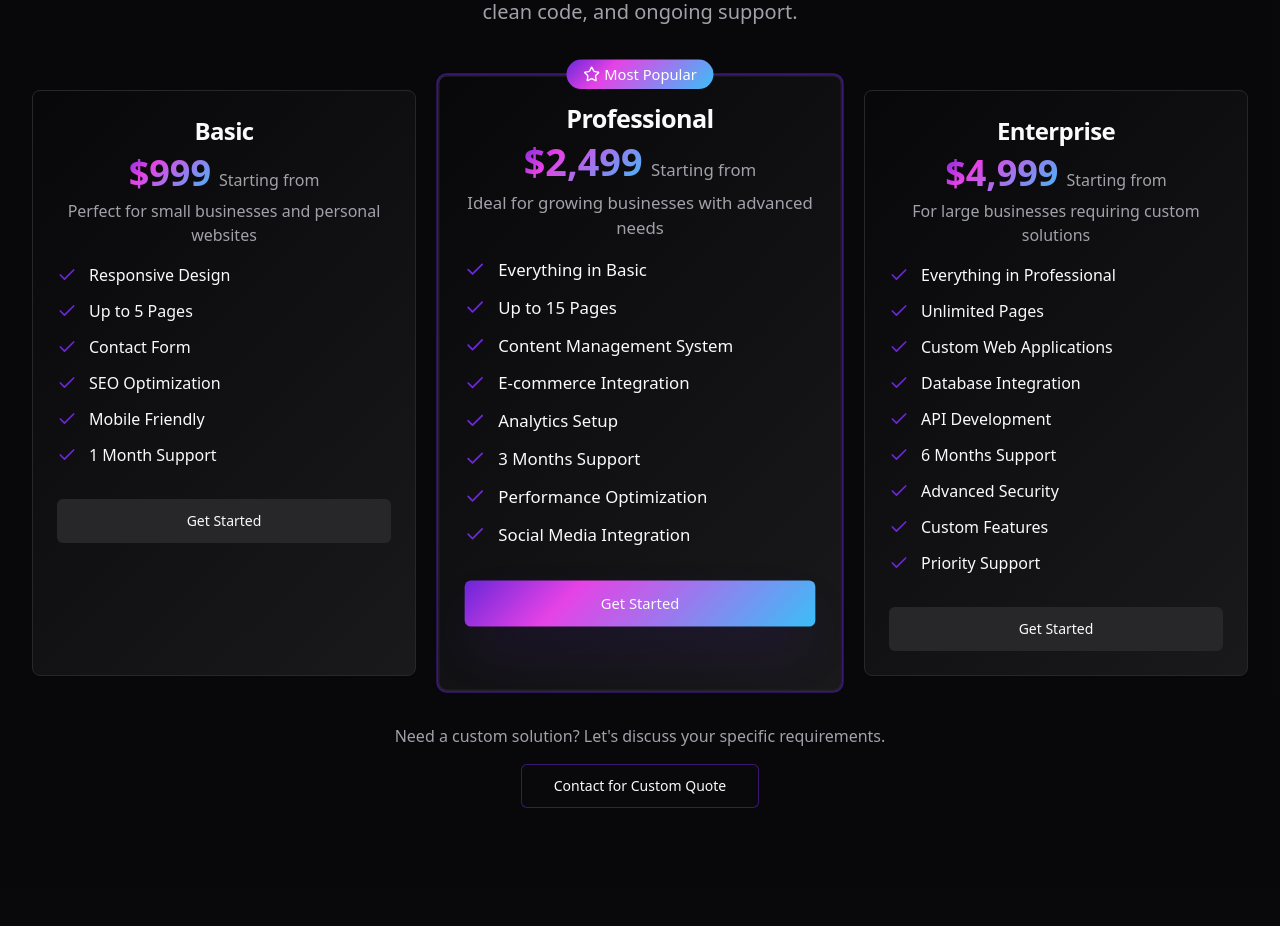
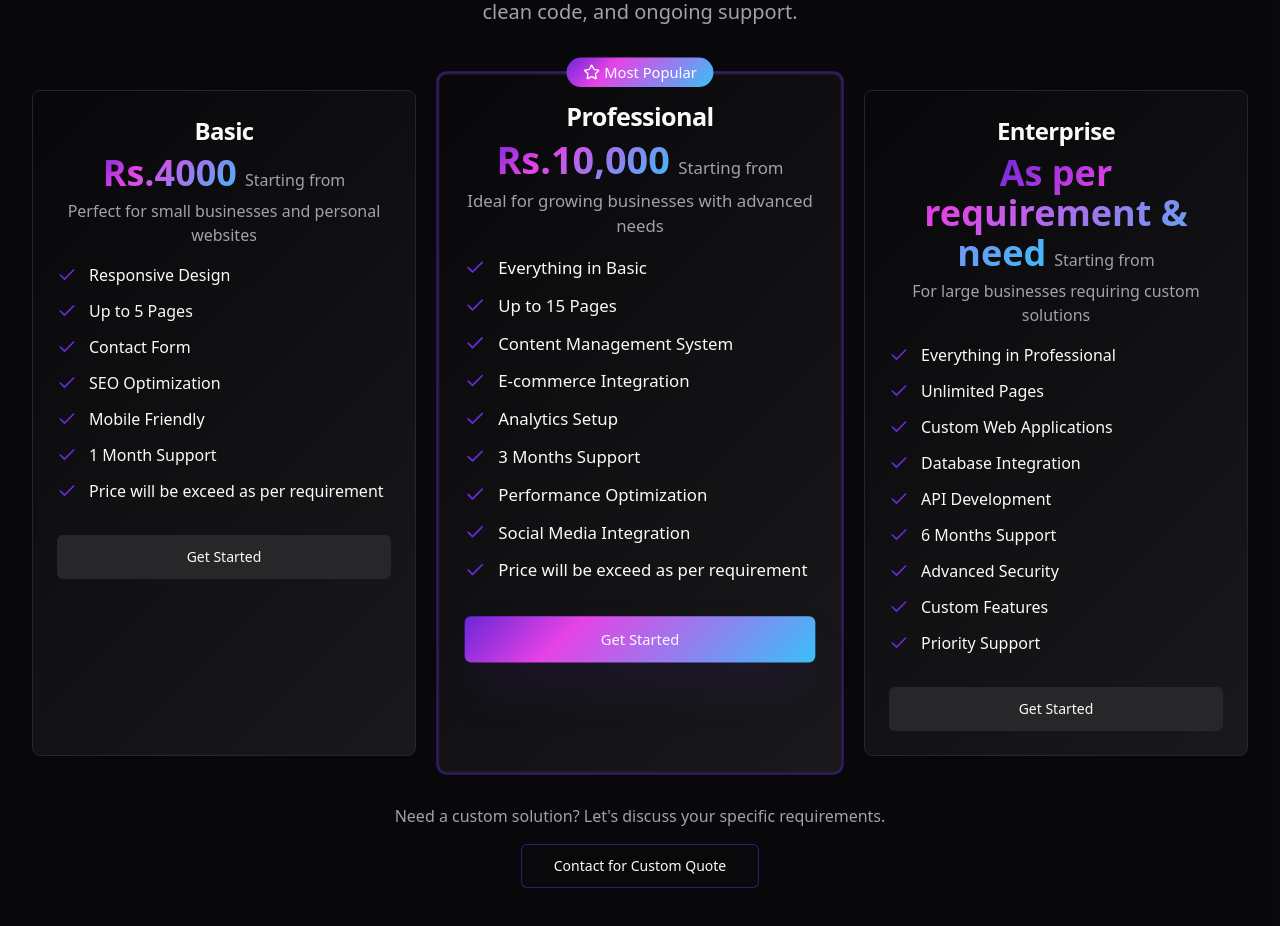
Before and after one commit to R-Mishra0201/dev-port-rahul, a React (Vite) app: page / in a window 1280 px wide. Shown: the part 2860-3786 px from the top of the page. Built offline with nearby package versions, Linux system fonts and the light colour scheme.

Commit message:
Update PricingSection.tsx

```diff
--- a/src/components/PricingSection.tsx
+++ b/src/components/PricingSection.tsx
@@ -6,7 +6,7 @@ const PricingSection = () => {
   const packages = [
     {
       name: "Basic",
-      price: "$999",
+      price: "Rs.4000",
       period: "Starting from",
       description: "Perfect for small businesses and personal websites",
       features: [
@@ -16,12 +16,13 @@ const PricingSection = () => {
         "SEO Optimization",
         "Mobile Friendly",
         "1 Month Support",
+        "Price will be exceed as per requirement",
       ],
       popular: false,
     },
     {
       name: "Professional",
-      price: "$2,499",
+      price: "Rs.10,000",
       period: "Starting from",
       description: "Ideal for growing businesses with advanced needs",
       features: [
@@ -33,12 +34,13 @@ const PricingSection = () => {
         "3 Months Support",
         "Performance Optimization",
         "Social Media Integration",
+        "Price will be exceed as per requirement",
       ],
       popular: true,
     },
     {
       name: "Enterprise",
-      price: "$4,999",
+      price: "As per requirement & need",
       period: "Starting from",
       description: "For large businesses requiring custom solutions",
       features: [
```
